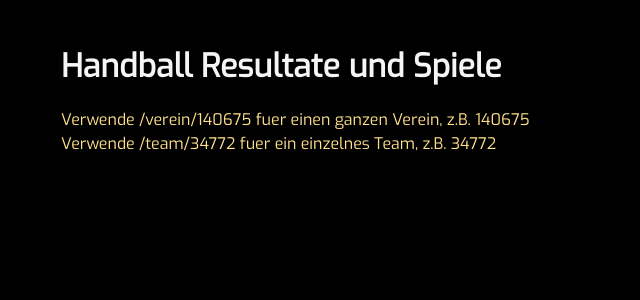
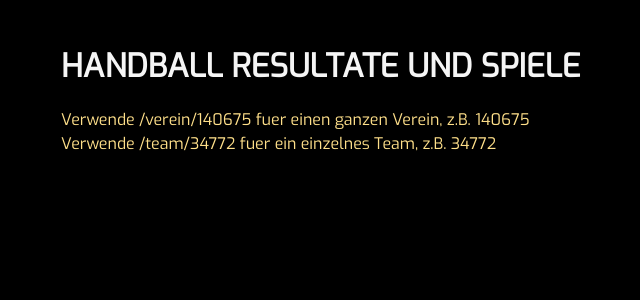
Before and after one commit to nimdanitro/handball-ch-widget, a React (Create React App) app: page / in a window 1280 px wide. Shown: the top 300 px of the page, without its empty margins (19-659 px from the left). Built offline with nearby package versions, Linux system fonts and the light colour scheme.

Commit message:
uppercase titles

```diff
--- a/package.json
+++ b/package.json
@@ -46,7 +46,7 @@
   },
   "devDependencies": {
     "@cloudflare/workers-types": "^3.14.1",
-    "bulma": "^0.9.3",
+    "bulma": "^0.9.4",
     "concurrently": "^6.4.0",
     "http-proxy-middleware": "^2.0.1",
     "json-server": "^0.17.0",
--- a/src/App.scss
+++ b/src/App.scss
@@ -30,3 +30,5 @@ $table-cell-border-width: 0 0 0;
 @import "~bulma/sass/elements/title.sass";
 @import "~bulma/sass/elements/table.sass";
 @import "~bulma/sass/layout/section.sass";
+@import "~bulma/sass/layout/section.sass";
+@import "~bulma/sass/helpers/_all.sass";
--- a/src/components/help.tsx
+++ b/src/components/help.tsx
@@ -7,7 +7,7 @@ function Help() {
         <section className="section">
 
             <div className="container is-fluid">
-                <h1 className="title">Handball Resultate und Spiele</h1>
+                <h1 className="title is-uppercase">Handball Resultate und Spiele</h1>
                 <ul>
                     <li>
                         <Link to="/verein/140675">Verwende /verein/140675 fuer einen ganzen Verein, z.B. 140675</Link>
--- a/src/components/nextGames.tsx
+++ b/src/components/nextGames.tsx
@@ -10,7 +10,7 @@ function NextGames({ games }: NextGamesProps) {
 
     return (
         <div className="container is-fluid">
-            <h1 className="title">Nächste Spiele</h1>
+            <h1 className="title is-uppercase">Nächste Spiele</h1>
             <div className="table-container">
                 <table className="table is-hoverable is-narrow is-fullwidth is-striped">
                     <thead>
--- a/src/components/results.tsx
+++ b/src/components/results.tsx
@@ -10,7 +10,7 @@ function Results({ games }: ResultsProps) {
 
     return (
         <div className="container is-fluid">
-            <h1 className="title">Letzte Resultate</h1>
+            <h1 className="title is-uppercase is-size-3">Letzte Resultate</h1>
             <div className="table-container">
                 <table className="table is-hoverable is-narrow is-fullwidth is-striped">
                     <thead>
```
Also changed, not shown: 1 other file (tests, documents, lock files or other folders).
